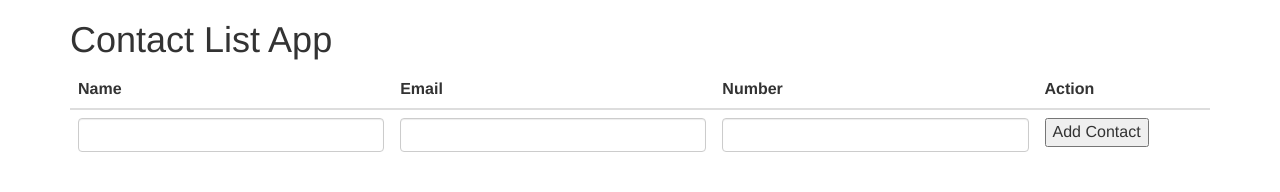
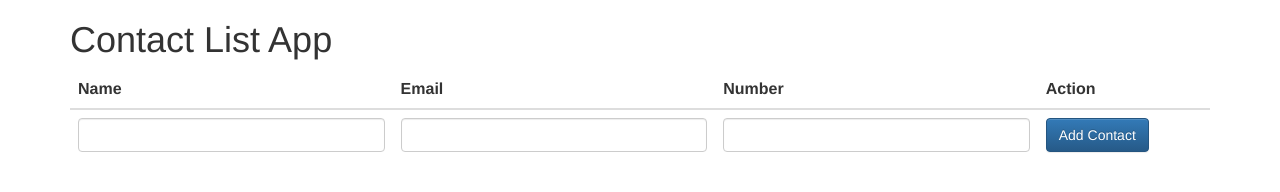
Before and after one commit to cpbuckingham/mean, a plain HTML site: page public/index.html in a window 1280 px wide. Drawn offline with nearby package versions, Linux system fonts and the light colour scheme; no server answers.

Commit message:
bootstrap button correction

```diff
--- a/public/index.html
+++ b/public/index.html
@@ -30,7 +30,7 @@
               <input class="form-control" ng-model="contact.numbers">
             </td>
             <td>
-              <button "btn btn-primary" ng-click="addContact()">Add Contact</button>
+              <button class="btn btn-primary" ng-click="addContact()">Add Contact</button>
             </td>
           </tr>
           <tr ng-repeat="contact in contactlist">
```
